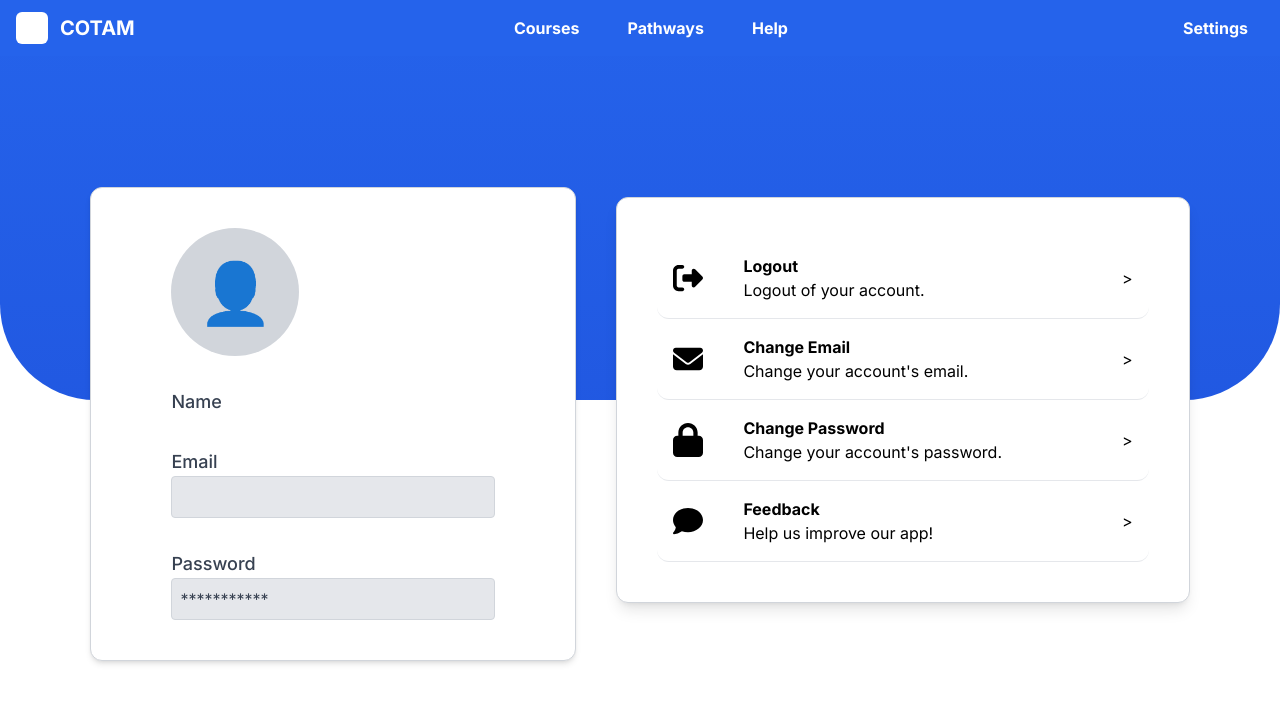
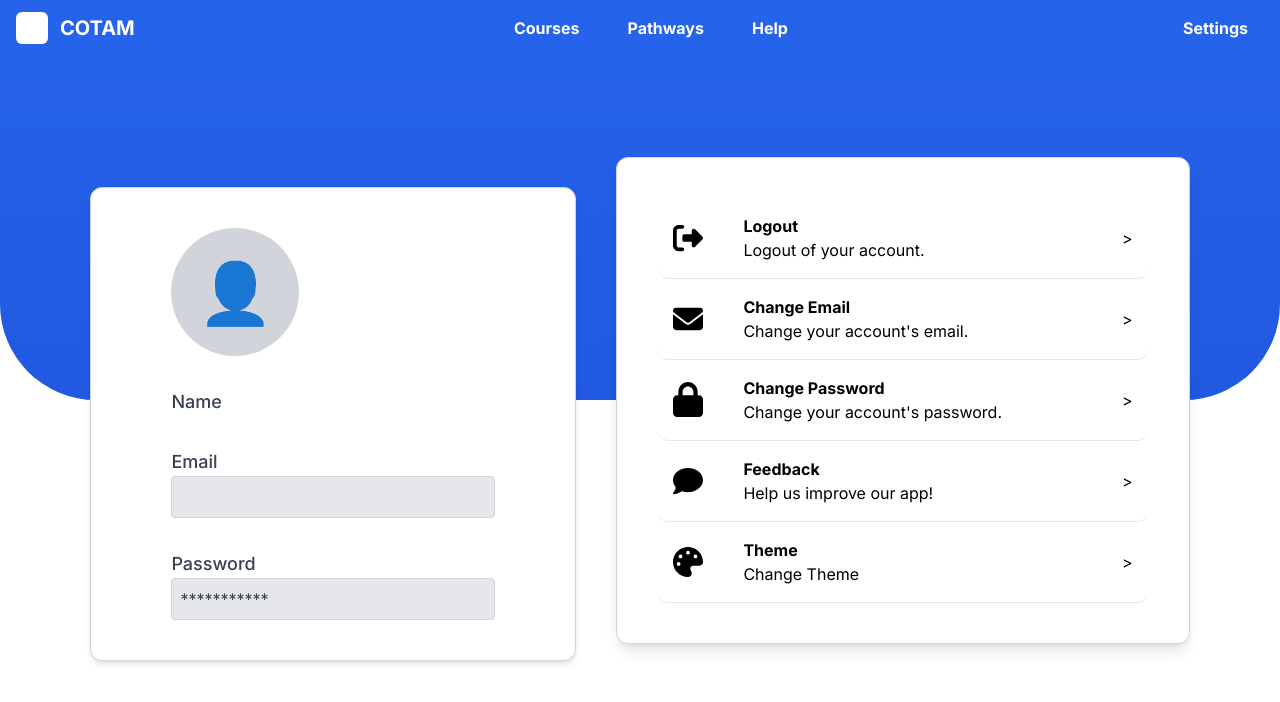
Before and after one commit to unsw-cse-comp99-3900/capstone-project-3900w09bscoutsregiment, a Next.js app in the folder frontend/: page /profile in a window 1280 px wide. Shown: the top 702 px of the page. Built offline with nearby package versions, Linux system fonts and the light colour scheme; no server answers; sample sign-in values are in the browser's storage.

Commit message:
added theme.svg icons which will be used for changing themes, and merged with newest main

```diff
--- a/frontend/src/app/(dashboard)/profile/page.jsx
+++ b/frontend/src/app/(dashboard)/profile/page.jsx
@@ -112,6 +112,14 @@ const Profile = () => {
               </div>
               <span className='ml-auto pl-20'>&gt;</span>
             </Link>
+            <div className="option_menu">
+              <Image src='/assets/icons/theme.svg' width={30} height={30} alt='feedback' />
+              <div className='flex flex-col'>
+                <b>Theme</b>
+                <p>Change Theme</p>
+              </div>
+              <span className='ml-auto pl-20'>&gt;</span>
+            </div>
           </div>
         </div>
       </div>
```
Also changed, not shown: frontend/public/assets/icons/theme.svg (added), 1 other file (tests, documents, lock files or other folders).
